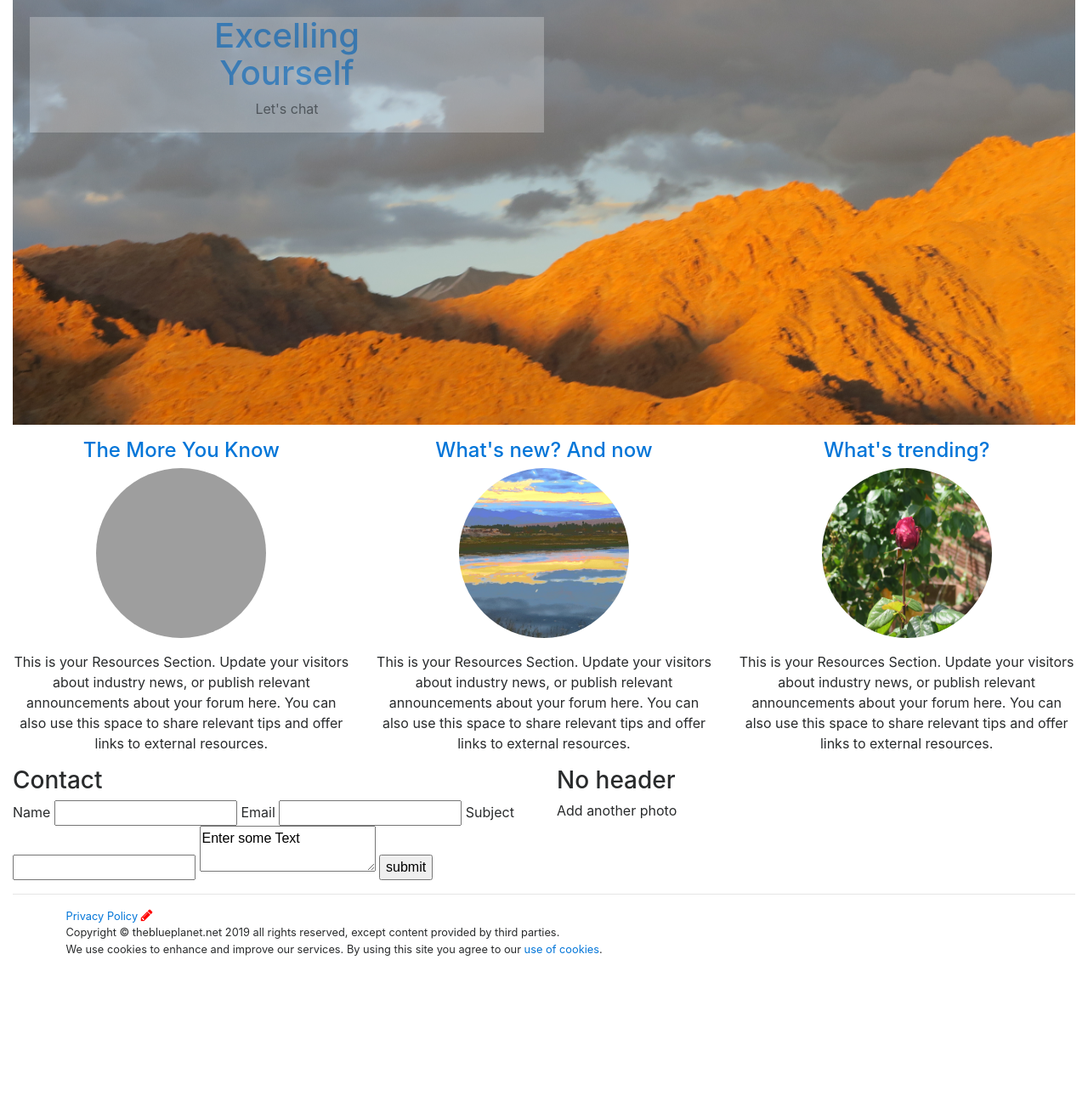
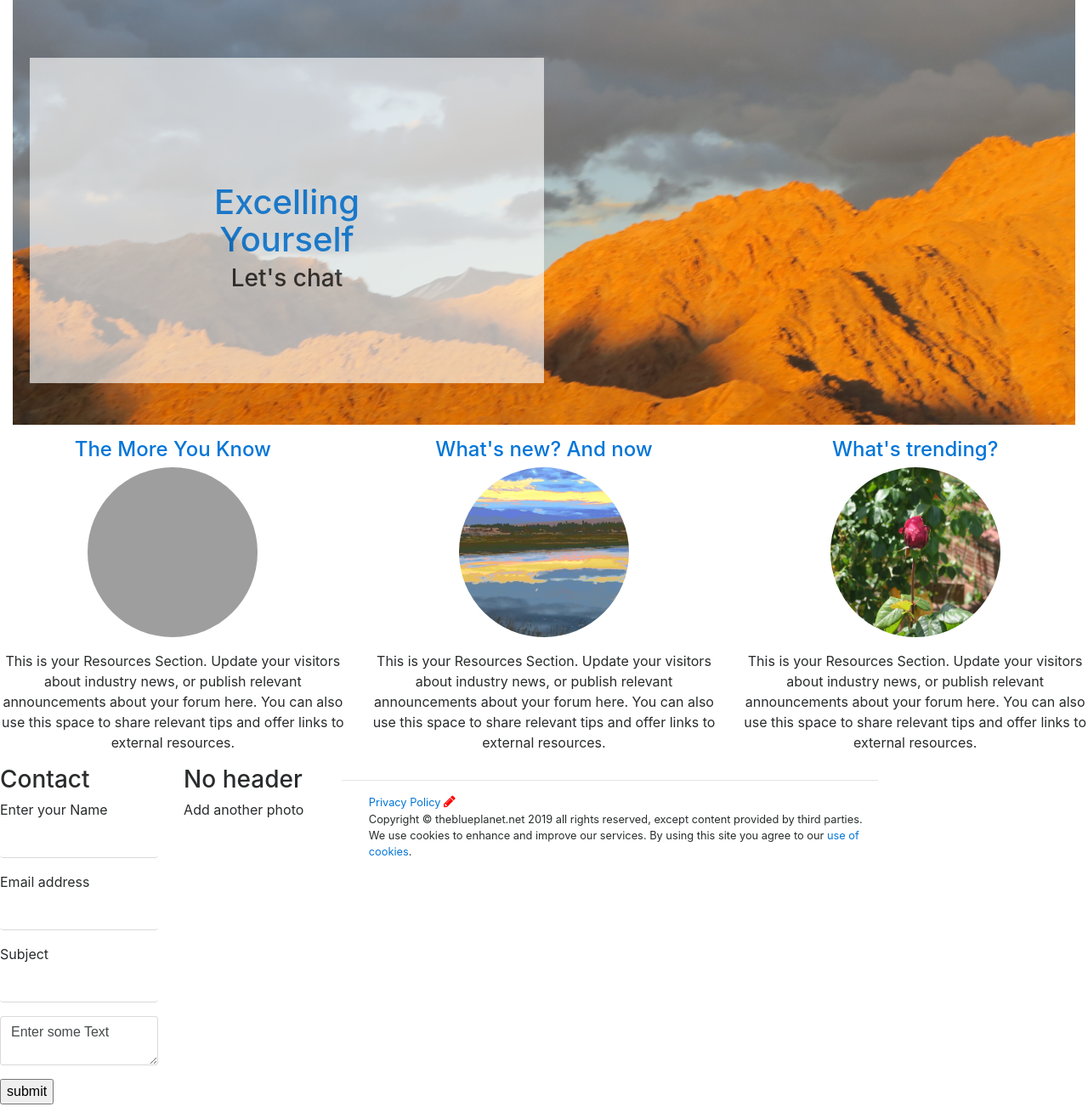
Before and after one commit to pruvostc/bxapp, a Django app: page /coachingmagic/ in a window 1280 px wide. Shown: the part 56-1372 px from the top of the page at 85% size. Before the commit the page ends 1181 px from the top, so only its background shows below. Run offline with Django 3.2, Linux system fonts and the light colour scheme; some libraries are stand-ins or nearby versions; grey boxes are pictures that could not be loaded.

Commit message:
updated homepage for the coaching area

```diff
--- a/website/static/css/style.css
+++ b/website/static/css/style.css
@@ -65,13 +65,17 @@ p.page-footer {
   background-repeat: no-repeat;
   background-size: cover;
 }
-.opaque-50 {
-  opacity: 0.5;
-  filter: alpha(opacity=50); /* For IE8 and earlier */
-  background: rgba(255, 255, 255, 0.5);
+.opaque-80 {
+  opacity: 0.8;
+  filter: alpha(opacity=80); /* For IE8 and earlier */
+  background: rgba(255, 255, 255, 0.8);
 }
-.box {
-  display: flex;
-  flex-flow: column;
-  height: 100%;
+.opaque-100 {
+  opacity: 1;
+  filter: alpha(opacity=100); /* For IE8 and earlier */
+  background: rgba(255, 255, 255, 1);
 }
+.spacer {
+	position: relative;
+  height: 100px;
+}
--- a/website/templates/coachingmagic/index.html
+++ b/website/templates/coachingmagic/index.html
@@ -21,9 +21,6 @@
 <div class="container-fluid">
 	<div class="row">
 		<div class="col-md-12">
-			<div class="page-header">
-
-			</div>
 			<nav class="navbar navbar-toggleable-md navbar-expand-lg navbar-light bg-light ">
 				<button class="navbar-toggler" type="button" data-toggle="collapse" data-target="#bs-example-navbar-collapse-1" aria-controls="navbarSupportedContent" aria-expanded="false" aria-label="Toggle navigation">
 					<span class="navbar-toggler-icon"></span> Menu
@@ -64,8 +61,11 @@
 				</div>
 			</nav>
 			<div class="card-block parallax">
-			<div class="col-6 opaque-50 box"><h1 class="text-primary text-center">Excelling<br/>Yourself</h1>
-			<p class="text-center">Let's chat</p></div>
+			<div class="col-6 pt-5 mt-5 opaque-80 align-self-stretch d-flex flex-column flex-fill">
+				<div class="spacer"> </div>
+				<h1 class="text-primary text-center">Excelling<br/>Yourself</h1>
+				<h3 class="text-center text-bold">Let's chat</h3>
+				<div class="spacer"> </div>
 			</div>
 			<div class="col-6"></div>
 		</div>
@@ -107,10 +107,24 @@
 			</h3>
 			<div>
 				<form>
-				Name <input type="text"/> Email <input type="text"/>
-				Subject <input type="text"/>
-				<textarea>Enter some Text</textarea>
+				<div class="form-group">
+          <label for="name">Enter your Name</label>
+          <input type="name" class="form-control border-top-0 border-left-0 border-right-0 border-bottom-1 border-primary" id="name">
+        </div>
+				<div class="form-group">
+			    <label for="email">Email address</label>
+			    <input type="email" class="form-control border-top-0 border-left-0 border-right-0 border-bottom-1 border-primary" id="email">
+			  </div>
+			  <div class="form-group">
+				<label for="subject">Subject</label>
+          <input type="subject" class="form-control border-top-0 border-left-0 border-right-0 border-bottom-1 border-primary" id="subject">
+        </div>
+				<div class="form-group">
+				<textarea class="form-control border border-primary">Enter some Text</textarea>
+				</div>
+				<div class="form-group">
 				<input type="Submit" value="submit" />
+				</div>
 				</form>
 			</div>
 		</div>
```
